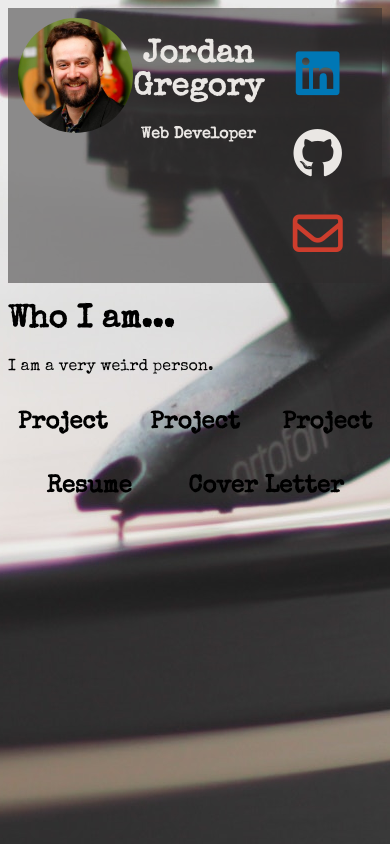
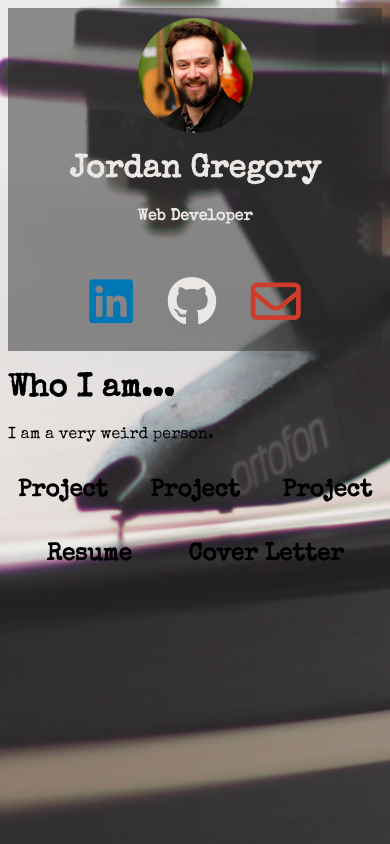
Before and after one commit to jordangregory/jordangregory.github.io, a plain HTML site: page index.html in a window 390 px wide. Drawn offline with nearby package versions, Linux system fonts and the light colour scheme; a web font is replaced by a local one.

Commit message:
mobile layout

```diff
--- a/styles.css
+++ b/styles.css
@@ -67,3 +67,17 @@ header {
   justify-content: space-around;
   padding: 0 10px;
 }
+
+@media screen and (min-width: 375px) {
+  .headerWrapper {
+    display: flex;
+    justify-content: center;
+    flex-wrap: wrap;
+    box-sizing: border-box;
+    padding: 10px;
+    background-color: rgba(44, 42, 43, 0.5);
+    color: #eae7e4;
+    position: scroll;
+    width: 100%;
+  }
+}
```
